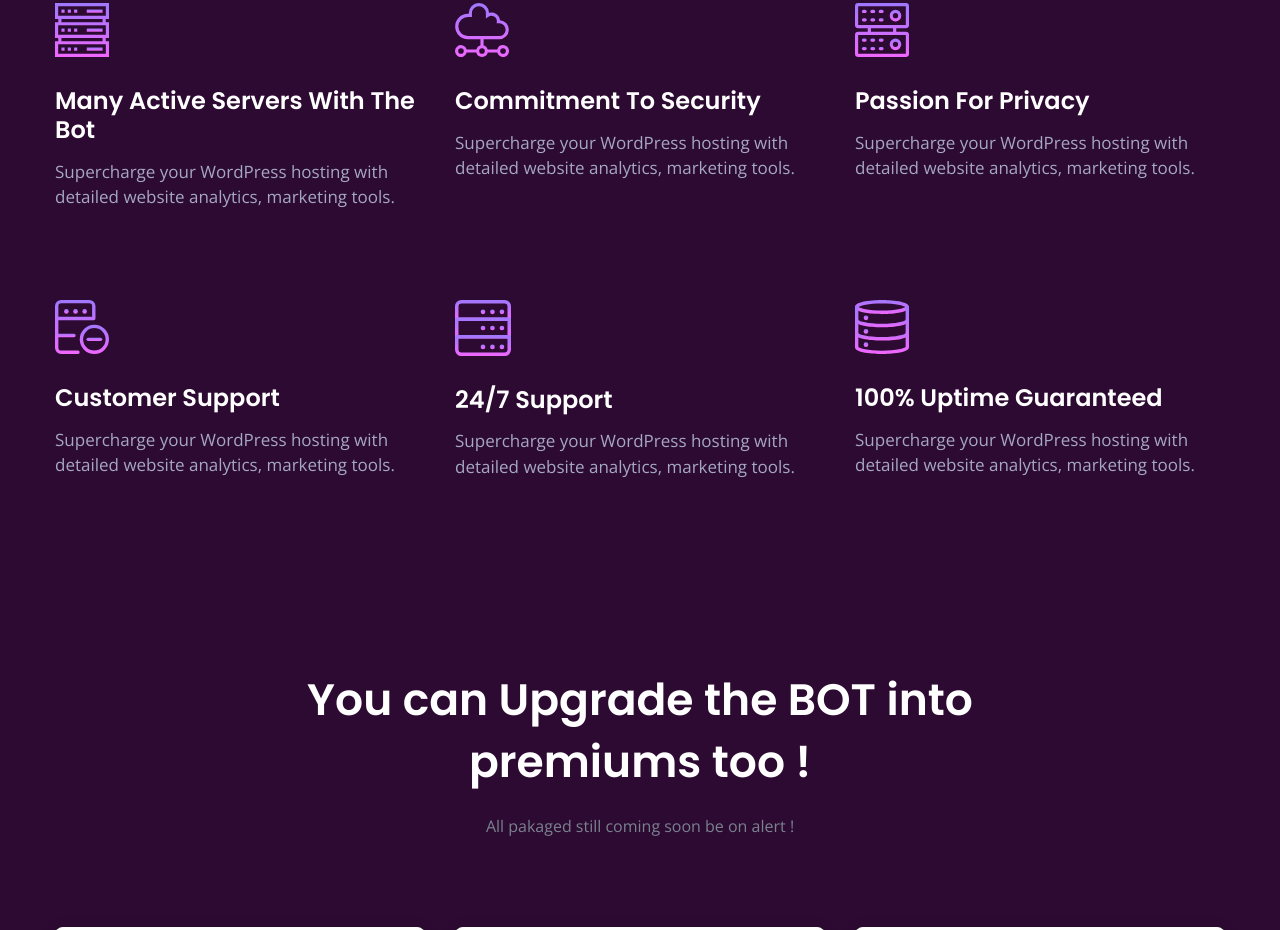
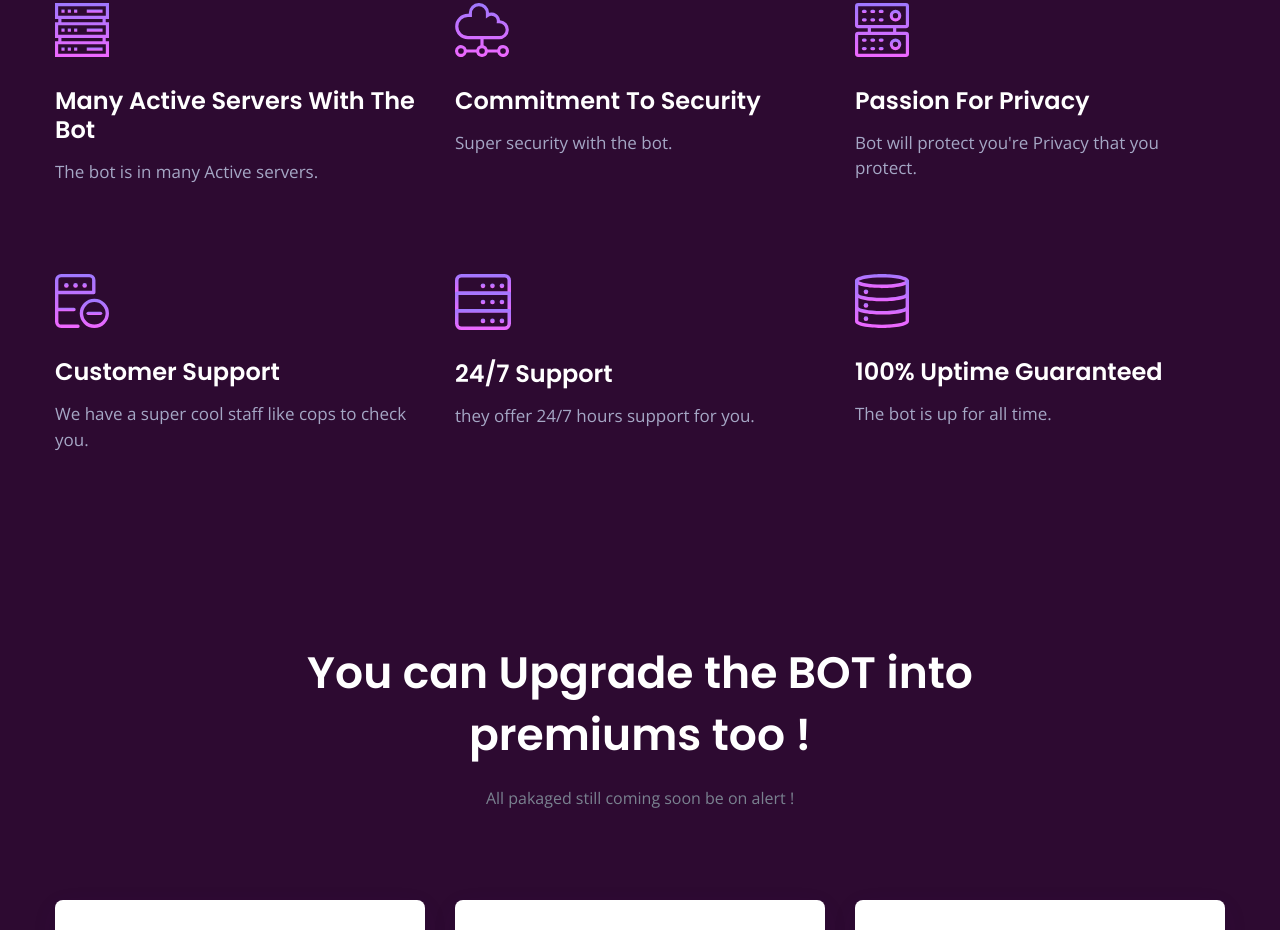
Before and after one commit to ThenuSand/Ro-COrd-Bot-Site, a plain HTML site: page index.html in a window 1280 px wide. Shown: the part 1313-2243 px from the top of the page. Drawn offline with nearby package versions, Linux system fonts and the light colour scheme.

Commit message:
Update index.html

```diff
--- a/index.html
+++ b/index.html
@@ -180,7 +180,9 @@
                         </div>
                         <div class="cat-cap">
                             <h5><a href="">Many Active servers with the bot</a></h5>
-                            <p>Supercharge your WordPress hosting with detailed website analytics, marketing tools.</p>
+                                          <p>The bot is in many Active servers.</p>
+
+
                         </div>
                     </div>
                 </div>
@@ -191,7 +193,7 @@
                         </div>
                         <div class="cat-cap">
                             <h5><a href="">Commitment to Security</a></h5>
-                            <p>Supercharge your WordPress hosting with detailed website analytics, marketing tools.</p>
+                            <p>Super security with the bot.</p>
                         </div>
                     </div>
                 </div>
@@ -202,7 +204,7 @@
                         </div>
                         <div class="cat-cap">
                             <h5><a href="">Passion for Privacy</a></h5>
-                            <p>Supercharge your WordPress hosting with detailed website analytics, marketing tools.</p>
+                            <p>Bot will protect you're Privacy that you protect.</p>
                         </div>
                     </div>
                 </div>
@@ -213,7 +215,7 @@
                         </div>
                         <div class="cat-cap">
                             <h5><a href="">Customer Support</a></h5>
-                            <p>Supercharge your WordPress hosting with detailed website analytics, marketing tools.</p>
+                            <p>We have a super cool staff like cops to check you.</p>
                         </div>
                     </div>
                 </div>
@@ -224,7 +226,7 @@
                         </div>
                         <div class="cat-cap">
                             <h5><a href="">24/7 Support</a></h5>
-                            <p>Supercharge your WordPress hosting with detailed website analytics, marketing tools.</p>
+                            <p>they offer 24/7 hours support for you.</p>
                         </div>
                     </div>
                 </div>
@@ -235,7 +237,7 @@
                         </div>
                         <div class="cat-cap">
                             <h5><a href="">100% Uptime Guaranteed</a></h5>
-                            <p>Supercharge your WordPress hosting with detailed website analytics, marketing tools.</p>
+                            <p>The bot is up for all time.</p>
                         </div>
                     </div>
                 </div>
```
